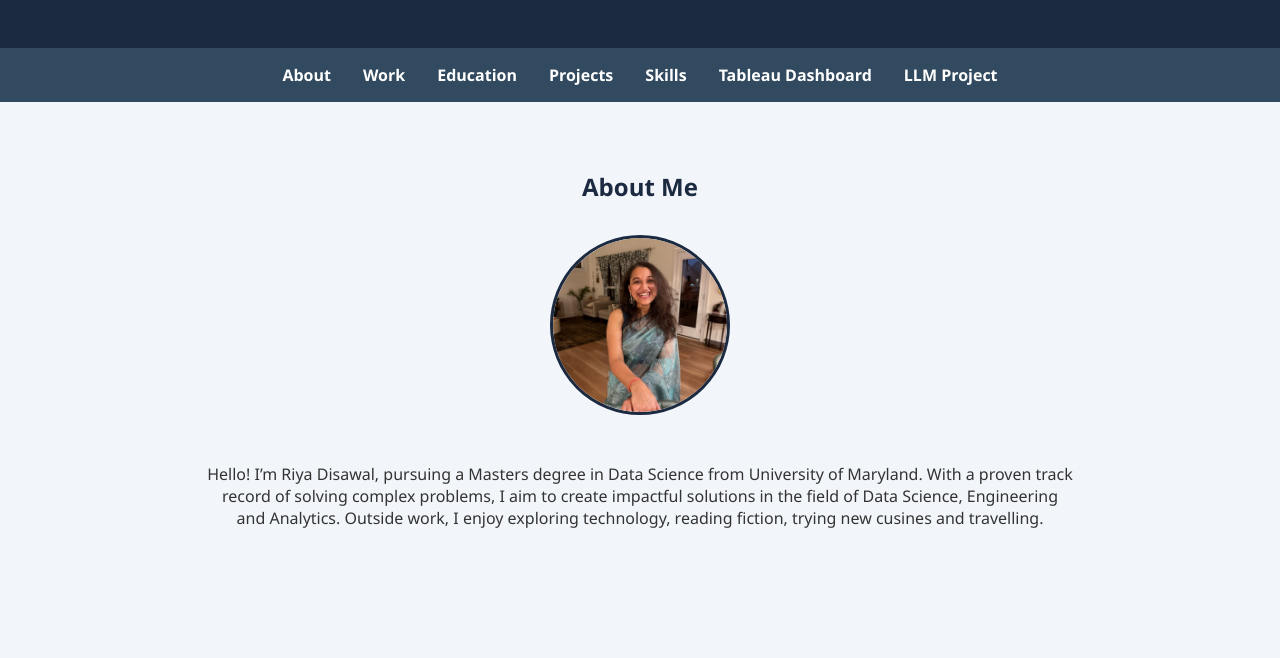
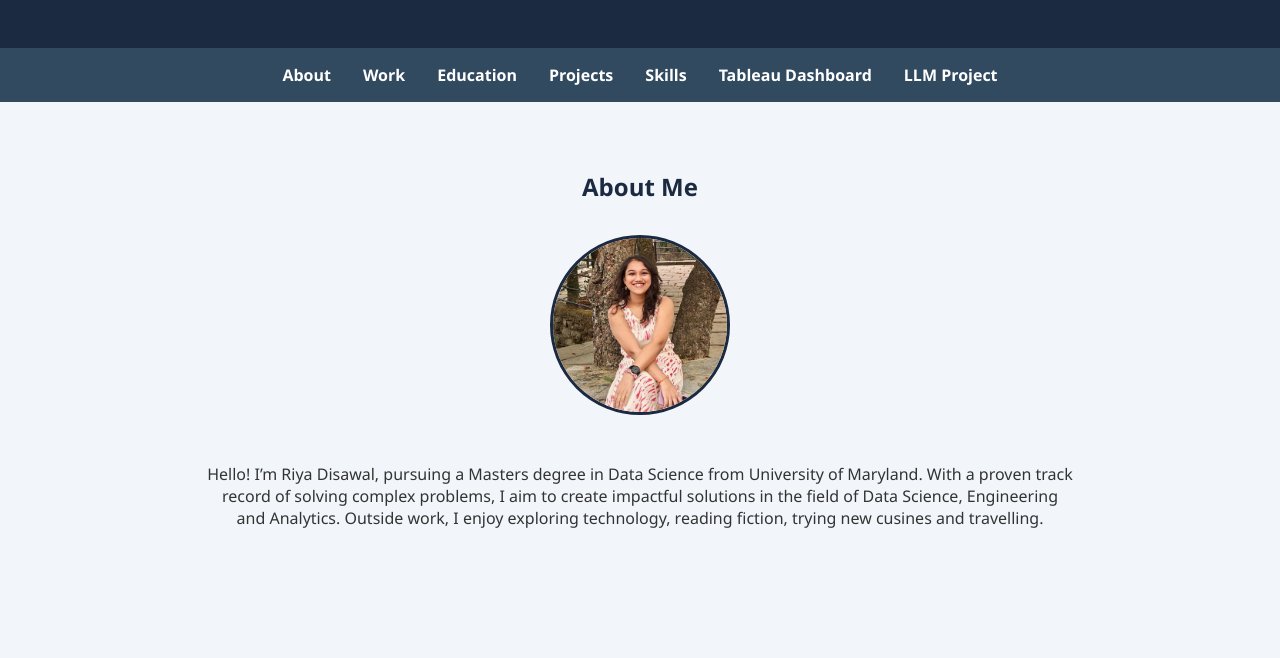
Before and after one commit to Riyayrd/Riyayrd.github.io, a plain HTML site: page index.html in a window 1280 px wide. Shown: the part 135-793 px from the top of the page. Drawn offline with Linux system fonts and the light colour scheme.

Commit message:
Update index.html

```diff
--- a/index.html
+++ b/index.html
@@ -120,7 +120,7 @@
     <section id="about" class="section">
         <h2>About Me</h2>
         <div class="about">
-            <img src="Riya_2.jpeg" alt="Riya Disawal">
+            <img src="Riya_4.jpeg" alt="Riya Disawal">
             <p>Hello! I’m Riya Disawal, pursuing a Masters degree in Data Science from University of Maryland. With a proven track record of solving complex problems, I aim to create impactful solutions in the field of Data Science, Engineering and Analytics. Outside work, I enjoy exploring technology, reading fiction, trying new cusines and travelling.</p>
         </div>
     </section>
```
